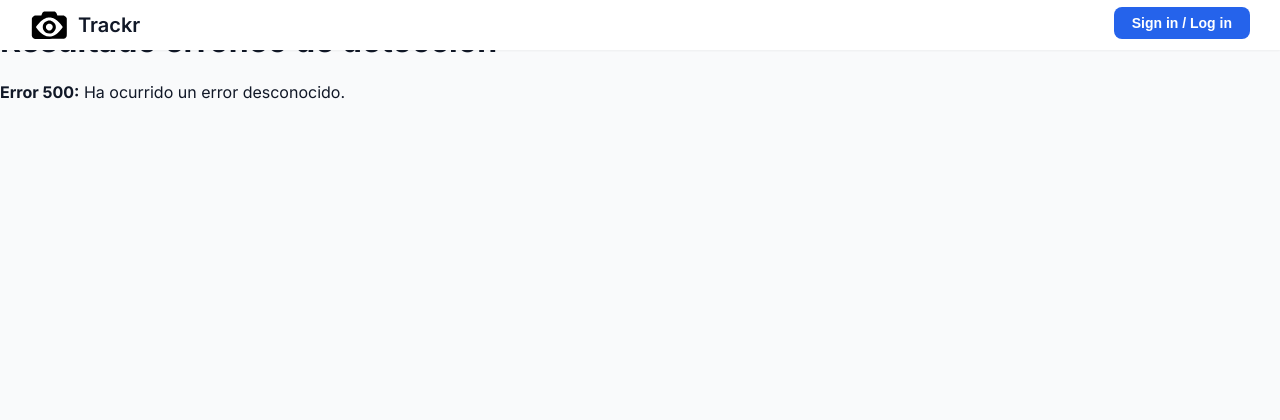
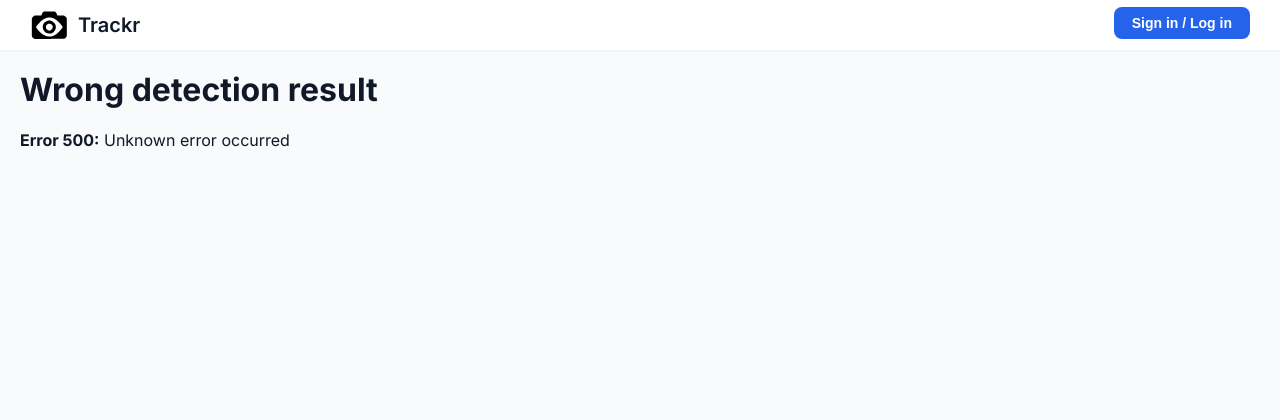
Before and after one commit to danielcaag17/trackr-app, a Django app: page /detect/error/ in a window 1280 px wide. Shown: the top 420 px of the page. Run offline with Django 4.2, Linux system fonts and the light colour scheme.

Commit message:
HTML changes + other smalls

```diff
--- a/trackr/urls.py
+++ b/trackr/urls.py
@@ -18,6 +18,6 @@ from django.urls import path, include
 
 urlpatterns = [
     path('admin/', admin.site.urls),
-    path('', include('web.urls')),  # Paginas HTML
-    path('api/', include('api.urls')),  # API REST
+    path('', include('web.urls')),  # Frontend
+    path('api/', include('api.urls')),  # Backend
 ]
--- a/web/templates/detect_video.html
+++ b/web/templates/detect_video.html
@@ -109,7 +109,7 @@
             </button>
         </div>
 
-        <!-- Panel modelo -->
+        <!-- Model Panel -->
         <section id="model-details" class="details-panel collapsed">
             <article class="stats-card">
                 <h3 class="stats-title">Model Metrics</h3>
--- a/web/templates/detect_video_error.html
+++ b/web/templates/detect_video_error.html
@@ -3,8 +3,10 @@
 {% block title %}Detected Video - Trackr{% endblock %}
 
 {% block content %}
-    <h1>Resultado erróneo de detección</h1>
-    <div class="alert alert-danger">
-        <strong>Error {{ code }}:</strong> {{ error }}
+    <div style="margin: 0 20px;">
+        <h1 style="margin-top: 70px;">Wrong detection result</h1>
+        <div class="alert alert-danger">
+            <strong>Error {{ code }}:</strong> {{ error }}
+        </div>
     </div>
 {% endblock %}
--- a/web/views/views.py
+++ b/web/views/views.py
@@ -46,7 +46,7 @@ def detect_video(request, video_id):
 
 
 def detect_video_error(request):
-    error = request.GET.get('error', 'Ha ocurrido un error desconocido.')
+    error = request.GET.get('error', 'Unknown error occurred')
     code = request.GET.get('code', '500')
     return render(request, 'detect_video_error.html', {
         'video': None,
```
